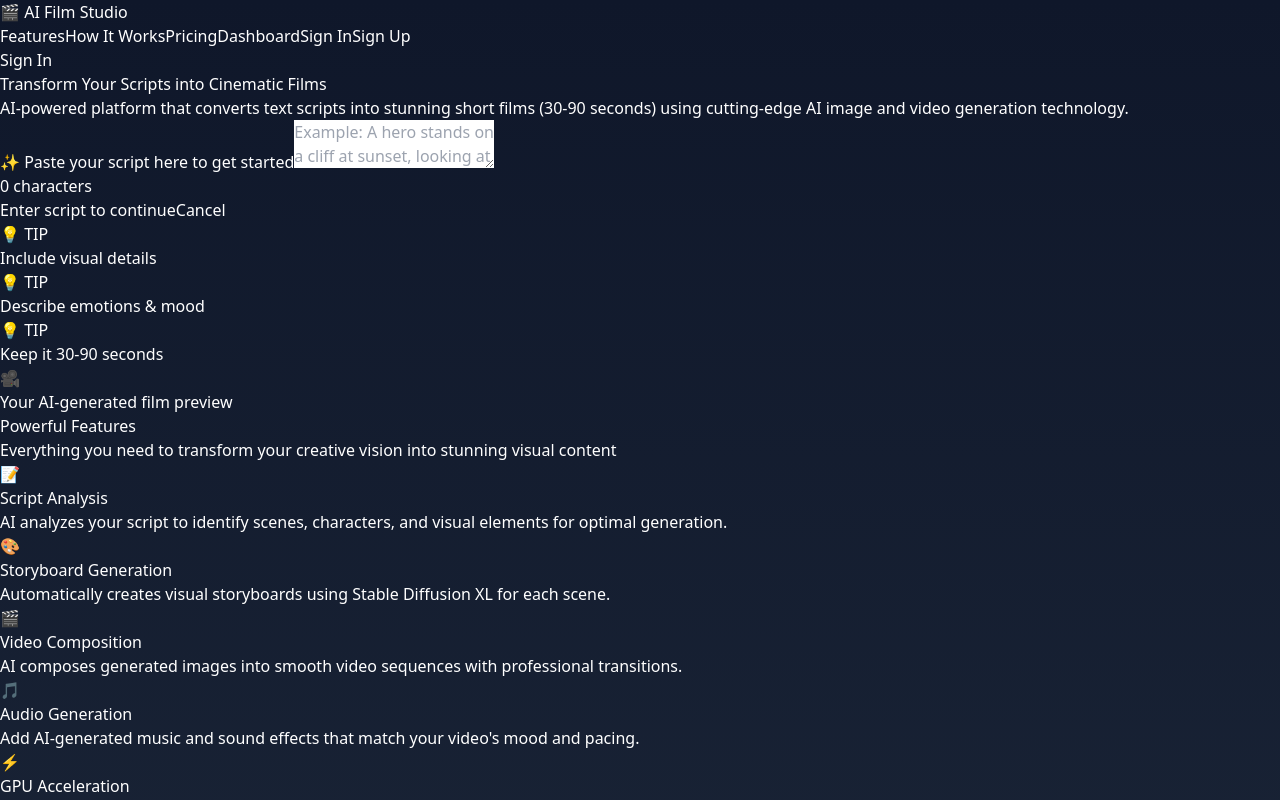
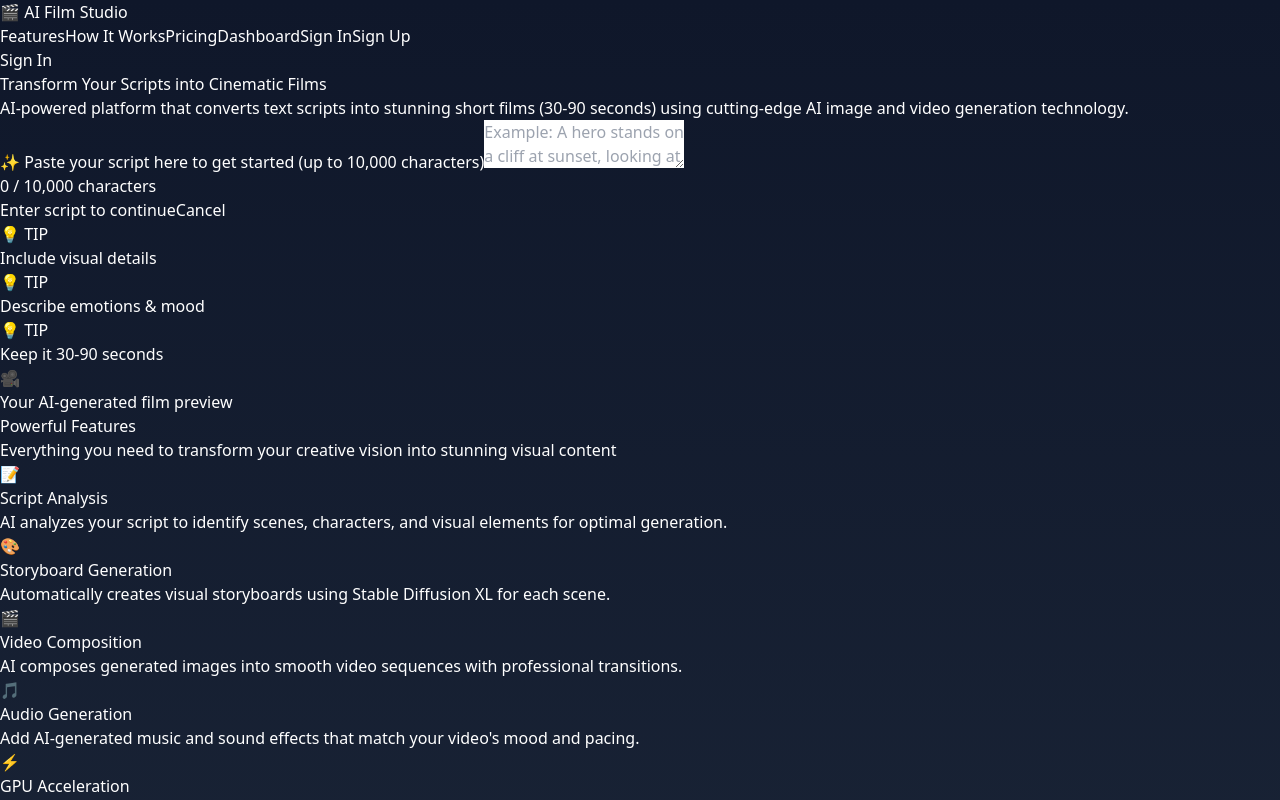
Before and after one commit to AI-Empower-HQ-360/AI-Film-Studio, a Next.js app in the folder frontend/: page / in a window 1280 px wide. Both pictures are taken after a click on the button "Try with Your Script". Shown: the top 800 px of the page. Built offline with nearby package versions, Linux system fonts and the light colour scheme.

Commit message:
feat: Increase script character limit to 10,000 with visual feedback

```diff
--- a/frontend/src/app/components/LandingPage.tsx
+++ b/frontend/src/app/components/LandingPage.tsx
@@ -56,17 +56,18 @@ export default function LandingPage() {
               <div className="bg-slate-800/80 backdrop-blur-sm rounded-2xl p-6 border border-slate-700 shadow-2xl">
                 <div className="mb-4">
                   <label className="block text-sm font-medium text-slate-300 mb-2">
-                    ✨ Paste your script here to get started
+                    ✨ Paste your script here to get started (up to 10,000 characters)
                   </label>
                   <textarea
                     value={script}
                     onChange={(e) => setScript(e.target.value)}
+                    maxLength={10000}
                     placeholder="Example: A hero stands on a cliff at sunset, looking at the vast ocean. The wind blows through their hair as they take a deep breath, ready to face their destiny..."
                     className="w-full h-40 px-4 py-3 bg-slate-900 border border-slate-600 rounded-lg text-white placeholder-slate-500 focus:outline-none focus:border-sky-500 focus:ring-2 focus:ring-sky-500/20 resize-none"
                   />
                   <div className="flex items-center justify-between mt-2">
-                    <span className="text-sm text-slate-400">
-                      {script.length} characters
+                    <span className={`text-sm ${script.length > 9500 ? 'text-orange-400' : 'text-slate-400'}`}>
+                      {script.length.toLocaleString()} / 10,000 characters
                     </span>
                     <span className="text-sm text-slate-400">
                       {script.trim() ? '30-90 seconds recommended' : ''}
```
